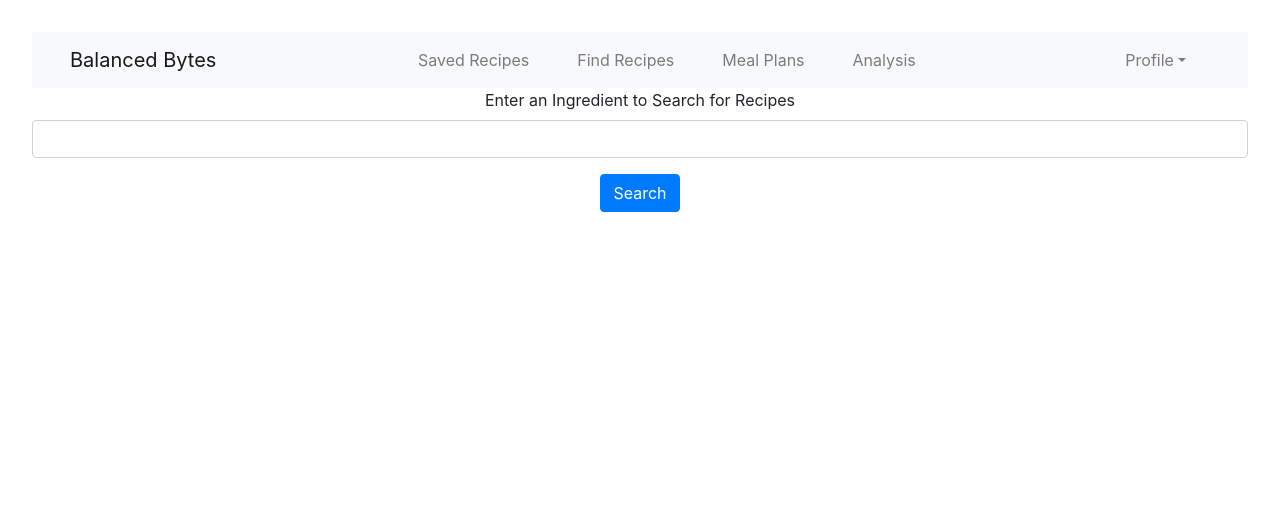
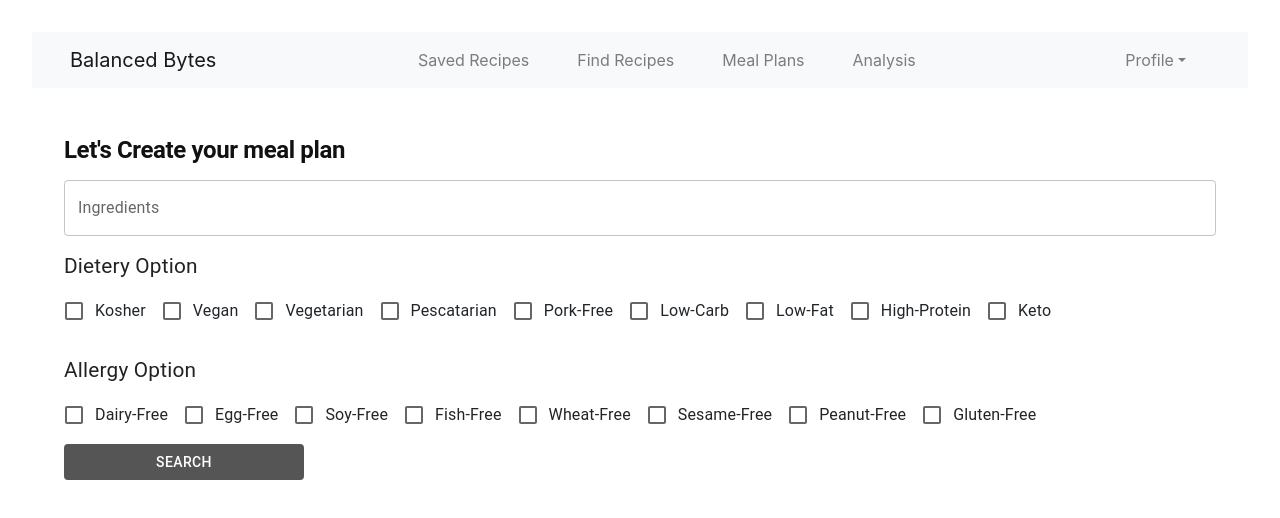
Before and after one commit to ALLHUBS-Jan-2024-Liftoff/Byte-Bandits, a React (Vite) app in the folder bandits-ui/: page /search in a window 1280 px wide. Shown: the top 518 px of the page. Built offline with nearby package versions, Linux system fonts and the light colour scheme.

Commit message:
Added search function based on allergy and diet options.

```diff
--- a/bandits-ui/src/App.jsx
+++ b/bandits-ui/src/App.jsx
@@ -32,6 +32,18 @@ const theme = createTheme({
           color:'#ffffff',
           '&:hover': {
             backgroundColor: 'green',
+          },
+        },
+      },
+    },
+    MuiLink: {
+      styleOverrides: {
+        root: {
+          color: 'green', // Default link color
+          textDecoration: 'none', // Remove underline
+          '&:hover': {
+            color: 'black', // Hover color
+            textDecoration: 'underline', // Underline on hover
           },
         },
       },
--- a/bandits-ui/src/components/Checkbox/CheckboxGroup.jsx
+++ b/bandits-ui/src/components/Checkbox/CheckboxGroup.jsx
@@ -21,12 +21,11 @@ const CheckBoxGroup = ({labelFor,options,onChange,checkedItems}) => {
         // console.log(checkedState)
         const { name, checked } = event.target;
         onChange(name, checked);
-        console.log(name, checked)
       };
 
       return (
-          <FormGroup sx={{my:'1rem', display:'flex',flexDirection:'row'}}>
-            <FormLabel sx={{ flexBasis: '100%', fontSize:'1.3rem', color:'#222'}}>{labelFor}</FormLabel>
+          <FormGroup sx={{marginTop:'1rem', display:'flex',flexDirection:'row'}}>
+            <FormLabel sx={{ textAlign: 'left', flexBasis: '100%', fontSize:'1.3rem', color:'#222'}} tex>{labelFor}</FormLabel>
             {options.map((option) => (
               <FormControlLabel
                 key={option}
--- a/bandits-ui/src/components/Search/RecipeCardViewA.jsx
+++ b/bandits-ui/src/components/Search/RecipeCardViewA.jsx
@@ -1,11 +1,9 @@
 
 import React, { useState } from 'react';
-import { Card, CardContent, CardActions, Modal, IconButton, Typography, Box, CardMedia, Grid, List, ListItem, Button } from '@mui/material';
+import { Card, CardContent, CardActions, Modal, IconButton, Typography, Box, CardMedia, Grid, List, ListItem, Button, Link } from '@mui/material';
 import ExpandMoreIcon from '@mui/icons-material/ExpandMore';
 import CloseIcon from '@mui/icons-material/Close';
-import { Link } from 'react-router-dom';
 import { addRecipe } from "../../services/recipeService";
-
 
 // const CountMeals = (meals) => {
 //   console.log(meals, "meals")
@@ -22,7 +20,6 @@ const ExpandableModalCard = ({ title, img, expandedContent, link, cal, mealId, h
   const handleOpen = () => setOpen(true);
   const handleClose = () => setOpen(false);
 
-  console.log(handleMealPlan,"basket button")
   return (
     <>
       <Card>
@@ -60,7 +57,7 @@ const ExpandableModalCard = ({ title, img, expandedContent, link, cal, mealId, h
           top: '50%',
           left: '50%',
           transform: 'translate(-50%, -50%)',
-          width: "50%",
+          width: "60%",
           bgcolor: 'background.paper',
           boxShadow: 24,
           p: 4,
@@ -83,14 +80,16 @@ const ExpandableModalCard = ({ title, img, expandedContent, link, cal, mealId, h
             src={img}
             alt={title}
             sx={{
-              width: '50%',
+              p:'2rem',
+              height:'max-content',
           }}/>
 
-          <List id="modal-description" variant="body2" sx={{ mt: 2 }}>
+          <List id="modal-description" variant="body2" sx={{ mt: 1 }}>
+            <ListItem><Typography variant="body1" color='#666666' fontSize='1.3rem'>Ingredients</Typography></ListItem>
               {expandedContent.map(x=>(
-                <ListItem sx={{ display: 'flex', justifyContent: 'flex-start' }}>{x.text}</ListItem>
+                <ListItem sx={{ display: 'flex', justifyContent: 'flex-start', py:'0.3rem'}}>{x.text}</ListItem>
                   ))}
-                  <ListItem><Link to={link} target="_blank" rel="noopener">Click here to view the full recipe</Link></ListItem>
+                  <ListItem><Link  href={link} target="_blank" rel="noopener" >Click here to view the full recipe</Link></ListItem>
             </List>
         </Box>
         </Box>
@@ -112,18 +111,14 @@ function RecipeCardViewA ({recipes}) {
   for (let i = 0; i < recipes.length; i++) {
       let label = recipes[i].recipe.label;
       let calories = parseFloat((recipes[i].recipe.calories).toFixed(2));
-      console.log("calories", typeof calories);
       let fat = parseFloat((recipes[i].recipe.totalNutrients.FAT.quantity).toFixed(2));
       let carbs = parseFloat((recipes[i].recipe.totalNutrients.CHOCDF.quantity).toFixed(2));
       let protein = parseFloat((recipes[i].recipe.totalNutrients.PROCNT.quantity).toFixed(2));
       let uri = recipes[i].recipe.uri;
       let image = recipes[i].recipe.image;
       let source = recipes[i].recipe.source;
-      // console.log(recipes[i].recipe);
       rows.push(createData(label, calories, fat, carbs, protein, uri, image, source));
-      console.log("rows", i, rows[i]);
-      // console.log("rows", i, rows[i]);
-      // return rows;
+
   }
 
   const [mealPlanBasket, setMealPlanBasket] = useState([]);
--- a/bandits-ui/src/components/Search/RecipeTableA.jsx
+++ b/bandits-ui/src/components/Search/RecipeTableA.jsx
@@ -1,18 +1,23 @@
 import React, { useEffect } from 'react'
 import { useState } from 'react';
 import { Box, Button, Container, FormControl, FormGroup, Input, InputLabel, List, ListItem, ListItemText, MenuItem, OutlinedInput, Select, TextField, Typography } from '@mui/material';
-import { CloseFullscreen, Label } from '@mui/icons-material';
 import CheckBoxGroup from '../Checkbox/CheckboxGroup';
 import RecipeCardView from './RecipeCardViewA';
+import { searchRecipes, addRecipe } from "../../services/recipeService";
+import RecipeCardViewA from './RecipeCardViewA';
 
 function RecipeTableA() {
 
-    const [recipes, setRecipes] = useState([]); // Array instead of object
+
+
+    const [showResults, setShowResults] = useState(false);
+    const [recipes, setRecipes] = useState([]);
+
     const [txtIngredients, setTxtIngredients] = useState('');
 
 
-    const dietsList = ['kosher', 'vegan', 'vegetarian'];
-    const allergiesList = ['dairy-free', 'egg-free', 'soy-free'];
+    const dietsList = ['kosher', 'vegan', 'vegetarian','pescatarian','pork-free','low-Carb','low-Fat','high-Protein','keto'];
+    const allergiesList = ['dairy-free', 'egg-free', 'soy-free','fish-free','Wheat-free','sesame-free','peanut-free','Gluten-free'];
 
 
     const [diets, setDiets] = useState(
@@ -47,12 +52,6 @@ function RecipeTableA() {
         setTxtIngredients(event.target.value);
     };
 
-    const [selectedValue, setSelectedValue] = useState('');
-
-    const handleDropDownChange = (event) => {
-      setSelectedValue(event.target.value);
-    };
-
     const handleSubmit = (event) => {
         // Prevent default form submission
         event.preventDefault();
@@ -60,92 +59,51 @@ function RecipeTableA() {
         const ingredients = (txtIngredients.length < 2) ? 'null' : txtIngredients;
 
 
-        const selectedDietsArr = (diets.length == 0) ? '' : Object.keys(diets).filter((diet) => diets[diet]).map((diet) => `${diet}`);
-        const selectedAllergiesArr = (allergies.length == 0) ? '' : Object.keys(allergies).filter((allergy) => allergies[allergy]).map((allergy)=> `${allergy}`);
+        const selectedDietsArr = (diets.length == 0) ? '' : Object.keys(diets).filter((diet) => diets[diet]).map((diet) => `&health=${diet}`);
+        const selectedAllergiesArr = (allergies.length == 0) ? '' : Object.keys(allergies).filter((allergy) => allergies[allergy]).map((allergy)=> `&health=${allergy}`);
 
         //useEffect(() => {
-        let url = "";
-        let health = "";
-        console.log(ingredients,selectedDietsArr,selectedAllergiesArr, "list")
+        let query = "";
         if(selectedDietsArr.length > 0 || selectedAllergiesArr.length > 0){
 
-            url =ingredients
-            health = selectedDietsArr.concat(selectedAllergiesArr).join(',')
+            query =ingredients+selectedDietsArr.concat(selectedAllergiesArr).join('')
         }
         else{
-            url = ingredients
+            query = ingredients
         }
+        console.log(query,"query")
+        searchRecipes(query)
+        .then((response) => {
+          setRecipes(response.hits);
+        }).catch((error) => {
+          console.error("There was an error fetching the recipes!", error);
+      });
 
-            const fetchData = async () => {
-              const queryParams = new URLSearchParams();
-              queryParams.append('health',health);
-              queryParams.append('query', url);
-                const data = await fetch(`http://localhost:8080/search?${queryParams}`)
-               .then(response => response.json())
-               .then(response => {
-                   setRecipes(response.hits);
-                   console.log(response.hits);
-               }
-               )
-               .catch(err => console.error(err,"Error"));
-            }
-            fetchData();
-         // }, []);
+      setShowResults(true);
+
     };
 
-
-    function GetRecipesHtml() {
-        recipes.map(recipe=>{
-            console.log(recipe.recipe.cuisineType)
-        })
-    }
-
-    const filterByMealTypeAndGroupByCusineType = recipes.filter(recipe=>recipe.recipe.mealType == selectedValue)
-                                                            .reduce((acc, rec) => {
-                              // Initialize the category if it doesn't exist in the accumulator
-                              if (!acc[rec.recipe.cuisineType]) {
-                              acc[rec.recipe.cuisineType] = [];
-                              }
-      // Add the item to the appropriate category
-      acc[rec.recipe.cuisineType].push(rec);
-      return acc;
-    }, {});
-
-    console.log(filterByMealTypeAndGroupByCusineType, 'group by type')
-  GetRecipesHtml();
   return (
     <>
-        <Typography variant='h1' sx={{fontSize:'2rem',py:'1rem', color:'#111', fontWeight:'bold'
+
+        <Box sx={{width:'100%', py:'2rem'}}>
+        <Typography variant='h1' sx={{fontSize:'1.5rem',p:'1rem 2rem', color:'#111', textAlign:'left', fontWeight:'bold'
         }}>Let's Create your meal plan</Typography>
-        <Box sx={{width:'100%'}}>
           <form onSubmit={handleSubmit}>
             <Container sx={{textTransform:'capitalize',display:'flex',flexDirection:'row', flexWrap: 'wrap'}}>
-              <FormControl sx={{ flexBasis: '50%'}}>
-                <InputLabel htmlFor='txt-ingredients'>Ingredients</InputLabel>
-                  <OutlinedInput
+              <FormControl sx={{ flexBasis: '100%', justifyContent:'left', alignItems:'left'}}>
+                  <TextField
                     label="Ingredients"
                     id="txt-ingredients"
                     type="text"
                     value={txtIngredients}
                     onChange={handletxtIngredientsChange}
-                    required="true" sx={{width:'80%'}}/>
+                    sx={{width:'100%'}}/>
               </FormControl>
-              {/* <FormControl sx={{ flexBasis: '50%'}}>
-                <InputLabel htmlFor="select-meal-type">Meal Type</InputLabel>
-                  <Select
-                    value={selectedValue}
-                    onChange={handleDropDownChange}
-                    label="mealType"
-                    id="select-meal-type"
-                    required="true" sx={{width:'60%'}}
-                  >
-                    <MenuItem value={'breakfast'}>Breakfast</MenuItem>
-                    <MenuItem value={'lunch/dinner'}>Lunch</MenuItem>
-                    <MenuItem value={'lunch/dinner'}>Dinner</MenuItem>
-                  </Select>
-              </FormControl> */}
-              {/* <CheckBoxGroup options={dietsList} checkedItems={diets} onChange={handleDietsChange} labelFor='Dietery Option'/>
-              <CheckBoxGroup options={allergiesList} checkedItems={allergies} onChange={handleAllergiesChange} labelFor='Allergy Option'/> */}
+              <FormControl sx={{ flexBasis: '100%', justifyContent:'normal'}}>
+                <CheckBoxGroup options={dietsList} checkedItems={diets} onChange={handleDietsChange} labelFor='Dietery Option'/>
+                <CheckBoxGroup options={allergiesList} checkedItems={allergies} onChange={handleAllergiesChange} labelFor='Allergy Option'/>
+              </FormControl>
                 <FormGroup sx={{ flexBasis: '100%'}}>
                 <Button type="submit" sx={{ width:'15rem', background:'#555', color:'#fff','&:hover': {
                         backgroundColor: 'green', // Background color on hover
@@ -153,8 +111,8 @@ function RecipeTableA() {
                 </FormGroup>
             </Container>
             </form>
+            {showResults && <RecipeCardViewA recipes={recipes} />}
         </Box>
-        <RecipeCardView data={recipes} />
     </>
 
   )
--- a/bandits-ui/src/components/Search/SearchPage.jsx
+++ b/bandits-ui/src/components/Search/SearchPage.jsx
@@ -1,85 +1,12 @@
 import React, { useState } from 'react';
 import { searchRecipes, addRecipe } from "../../services/recipeService";
-import { ResultsTable } from './ResultsTable';
 
-import CustomizedTables from './RecipeResultsTable';
 import RecipeCardViewA from './RecipeCardViewA';
+import RecipeTableA from './RecipeTableA';
 
 export const SearchPage = () => {
 
-  const [showResults, setShowResults] = useState(false);
-  const [recipes, setRecipes] = useState([]);
-  const [query, setQuery] = useState("");
-
-  // function formatUri(e) {
-  //   const formData = new FormData(e.target);
-  //   const q = new URLSearchParams(formData).toString();
-  //   console.log(q);
-  //   return q;
-  // };
-
-  const handleSubmit = async (e) => {
-    e.preventDefault();
-    searchRecipes(query)
-      .then((response) => {
-        // console.log("response", response.hits);
-        setRecipes(response.hits);
-      }).catch((error) => {
-        console.error("There was an error fetching the recipes!", error);
-    });
-    setShowResults(true);
-    // console.log("recipes:", recipes);
-  }
-
-  function createData(label, calories, fat, carbs, protein, uri, image, source) {
-    return { label, calories, fat, carbs, protein, uri, image, source };
-  }
-
-  const rows = [];
-
-  for (let i = 0; i < recipes.length; i++) {
-      let label = recipes[i].recipe.label;
-      let calories = parseFloat((recipes[i].recipe.calories).toFixed(2));
-      console.log("calories", typeof calories);
-      let fat = parseFloat((recipes[i].recipe.totalNutrients.FAT.quantity).toFixed(2));
-      let carbs = parseFloat((recipes[i].recipe.totalNutrients.CHOCDF.quantity).toFixed(2));
-      let protein = parseFloat((recipes[i].recipe.totalNutrients.PROCNT.quantity).toFixed(2));
-      let uri = recipes[i].recipe.uri;
-      let image = recipes[i].recipe.image;
-      let source = recipes[i].recipe.source;
-      // console.log(recipes[i].recipe);
-      rows.push(createData(label, calories, fat, carbs, protein, uri, image, source));
-      console.log("rows", i, rows[i]);
-      // console.log("rows", i, rows[i]);
-      // return rows;
-  }
-
   return (
-    <div className="container-lg">
-      <form onSubmit={handleSubmit}>
-        <div className="form-group">
-          <label className="form-label">Enter an Ingredient to Search for Recipes</label>
-          <input
-              type="text"
-              className="form-control"
-              name="q"
-              onChange={e => setQuery(e.target.value)}
-              required
-            />
-          {/* <small id="emailHelp" class="form-text text-muted">Enter an ingrediet to search for recipes</small> */}
-        </div>
-        {/* <div class="form-group form-check">
-          <input type="checkbox" class="form-check-input" id="exampleCheck1" />
-          <label class="form-check-label" for="exampleCheck1">Check me out</label>
-        </div> */}
-        <button type="submit" className="btn btn-primary">Search</button>
-      </form>
-      <div className="card-body">
-        {showResults && <RecipeCardViewA recipes={recipes} />}
-        {/* {showResults && <ResultsTable rows={rows} />} */}
-        {/* {showResults && <CustomizedTables rows={rows} />} */}
-      </div>
-    </div>
-
+      <RecipeTableA/>
   );
 }
```
Also changed, not shown: bandits-ui/src/components/Search/RecipeGroupByCusineA.jsx (deleted, +0 -36 lines), bandits-ui/src/components/Search/RecipeStandardViewA.jsx (deleted, +0 -67 lines), bandits-ui/src/services/recipeService.js (line endings or trailing spaces).
